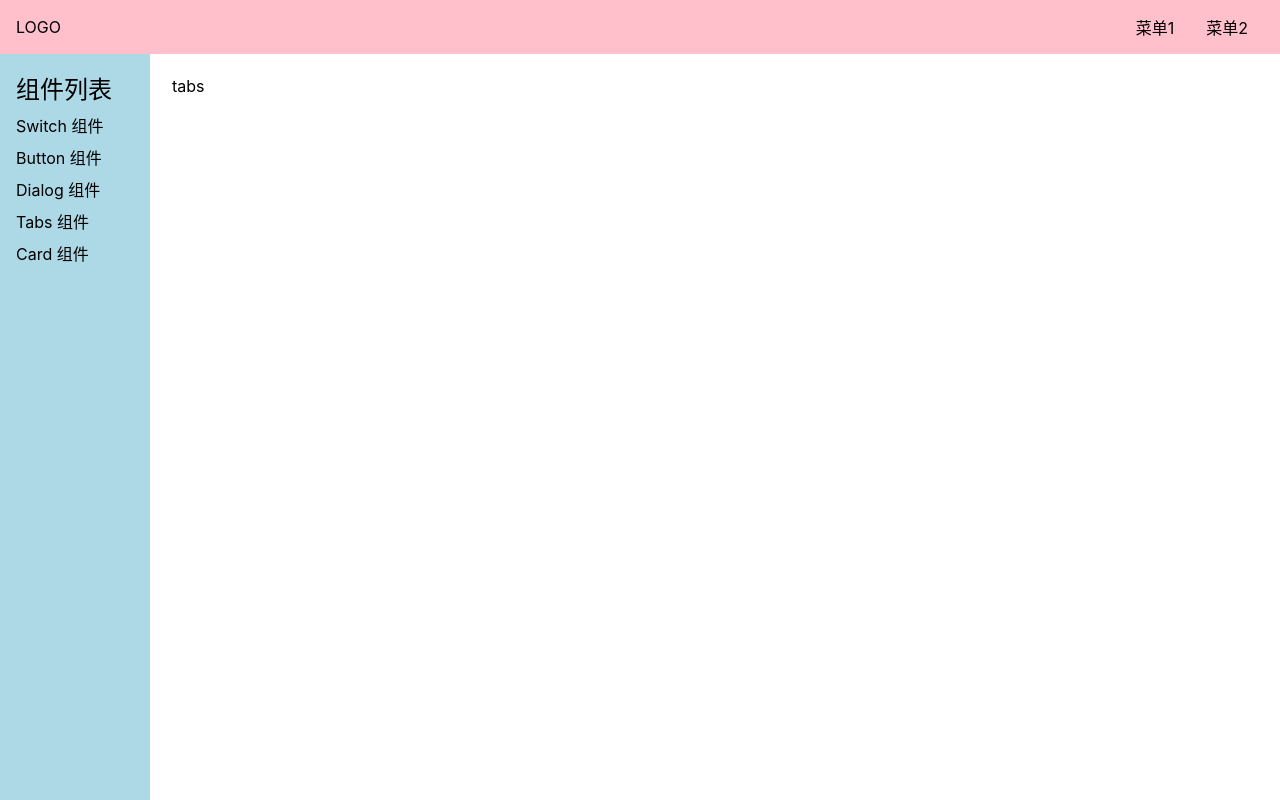
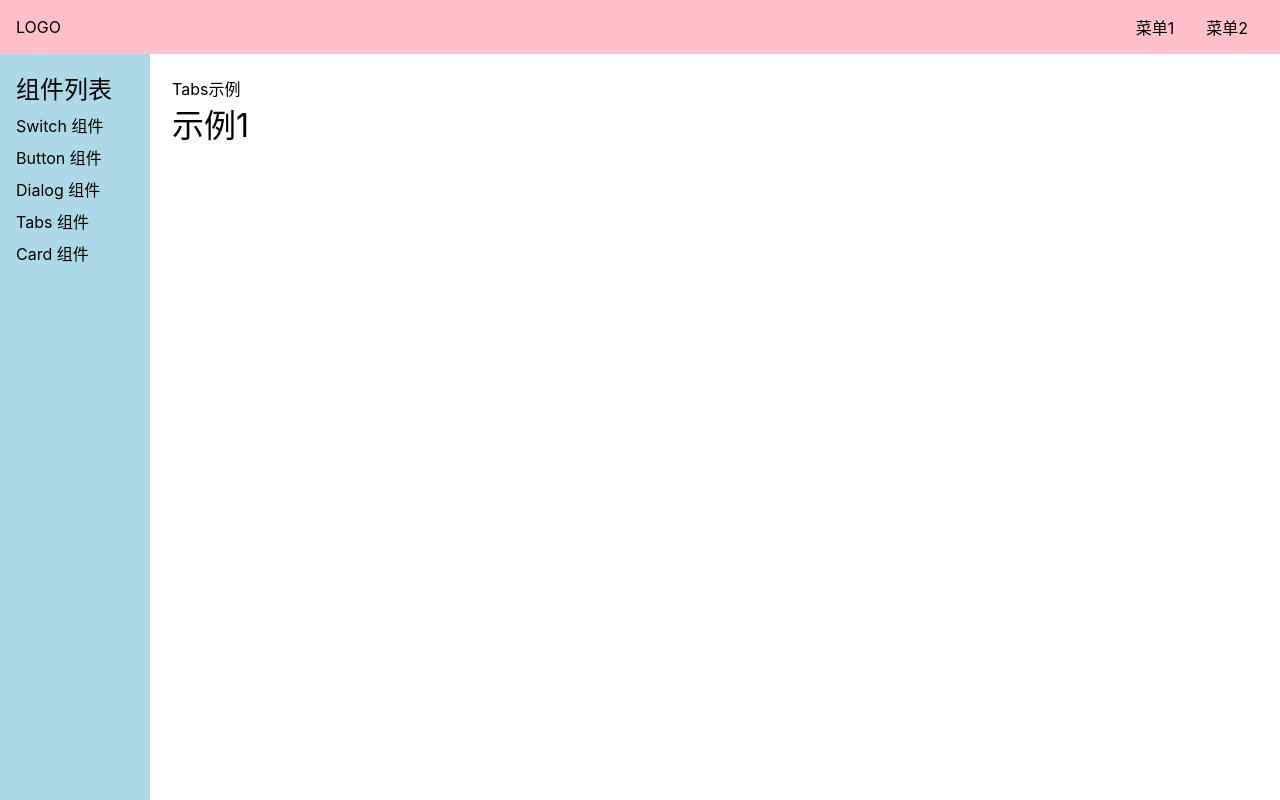
Before and after one commit to cqhaisenbao/ZeroUi-Vue3, a Vue app: page /doc/tabs in a window 1280 px wide. Built offline with nearby package versions, Linux system fonts and the light colour scheme.

Commit message:
创建tabs和tab组件

```diff
--- a/src/components/TabsDemo.vue
+++ b/src/components/TabsDemo.vue
@@ -1,12 +1,22 @@
 <template>
-    <div>tabs</div>
+    <div>
+        <div>Tabs示例</div>
+        <h1>示例1</h1>
+        <Tabs>
+            <Tab title="导航1">内容1</Tab>
+            <Tab title="导航2">内容2</Tab>
+        </Tabs>
+    </div>
 </template>
 
 <script lang="ts">
 import {defineComponent} from 'vue';
+import Tabs from "../lib/Tabs.vue";
+import Tab from "../lib/Tab.vue";
 
 export default defineComponent({
     name: "TabsDemo",
+    components: {Tabs, Tab},
     setup() {
         return {};
     }
--- /dev/null
+++ b/src/lib/Tab.vue
@@ -0,0 +1,18 @@
+<template>
+    <div></div>
+</template>
+
+<script lang="ts">
+import {defineComponent} from 'vue';
+
+export default defineComponent({
+    name: "Tab",
+    setup() {
+        return {};
+    }
+});
+</script>
+
+<style lang="scss" scoped>
+
+</style>
--- /dev/null
+++ b/src/lib/Tabs.vue
@@ -0,0 +1,18 @@
+<template>
+    <div></div>
+</template>
+
+<script lang="ts">
+import {defineComponent} from 'vue';
+
+export default defineComponent({
+    name: "Tabs",
+    setup() {
+        return {};
+    }
+});
+</script>
+
+<style lang="scss" scoped>
+
+</style>
```
